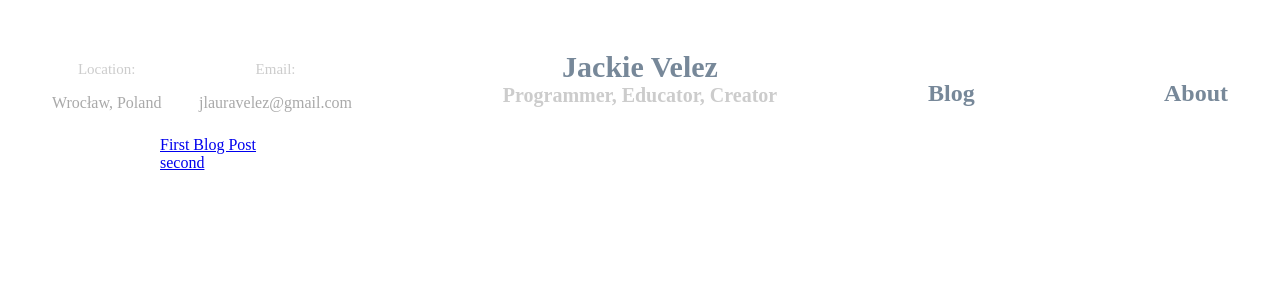
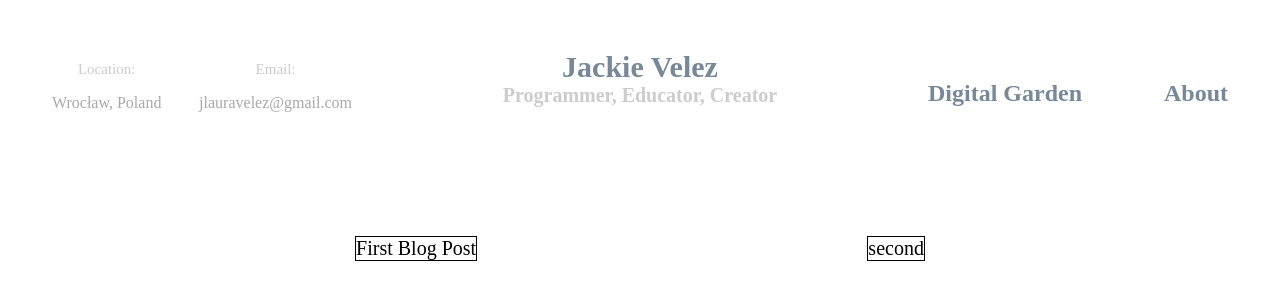
Before and after one commit to anonomity/JackieSite, a Gatsby site: page /blog in a window 1280 px wide. Built offline with nearby package versions, Linux system fonts and the light colour scheme; Gatsby itself is replaced by a stand-in of ours; a web font is replaced by a local one.

Commit message:
organizing digital garden display 🌱

```diff
--- a/src/components/Navbar/Heading.tsx
+++ b/src/components/Navbar/Heading.tsx
@@ -50,7 +50,7 @@ export const Heading: FC<IHeadingProps> = ({ title }) => {
           Projects
         </Link> */}
         <Link to="/blog" className={classes.Nav}>
-          Blog
+          Digital Garden
         </Link>
         <Link to="/aboutme" className={classes.Nav}>
           About
--- a/src/components/posts.tsx
+++ b/src/components/posts.tsx
@@ -1,26 +1,43 @@
-import React from 'react';
-import {Link} from 'gatsby';
+import React from "react";
+import { Link } from "gatsby";
 
 export interface IPostProps {
-    data: {allMdx: {edges : any} }
-
+  data: { allMdx: { edges: any } };
 }
 
-const Posts = ({data}: IPostProps) =>{
+const Posts = ({ data }: IPostProps) => {
+  const { edges } = data.allMdx;
+  return (
+    <div
+      style={{
+        marginTop: 100,
+        display: "flex",
+        flexDirection: "row",
+        justifyContent: "space-around",
+      }}
+    >
+      {edges.map((edge) => {
+        const { frontmatter } = edge.node;
+        return (
+          <Link
+            key={frontmatter.title}
+            to={frontmatter.path}
+            style={{ textDecoration: "none" }}
+          >
+            <div
+              style={{
+                color: "black",
+                fontSize: 20,
+                border: "1px solid ",
+              }}
+            >
+              {frontmatter.title}
+            </div>
+          </Link>
+        );
+      })}
+    </div>
+  );
+};
 
-        const {edges} = data.allMdx
-        return(
-            <div style={{display: 'flex', flexDirection: 'column'}}>
-            {edges.map(edge => {
-                const {frontmatter} = edge.node
-                return (
-                    <Link key={frontmatter.title} to={frontmatter.path}>{frontmatter.title}</Link>
-
-                )
-            })}
-        </div>
-        )
-
-}
-
-export default Posts
+export default Posts;
--- a/src/pages/blog.tsx
+++ b/src/pages/blog.tsx
@@ -15,9 +15,7 @@ export interface IBlogProps {
 const Blog = ({ data }: IPostProps) => {
   return (
     <Layout>
-      <div style={{ position: "relative", left: 0, marginBottom: "50px" }}>
-        <Posts data={data} />
-      </div>
+      <Posts data={data} />
     </Layout>
   );
 };
```
